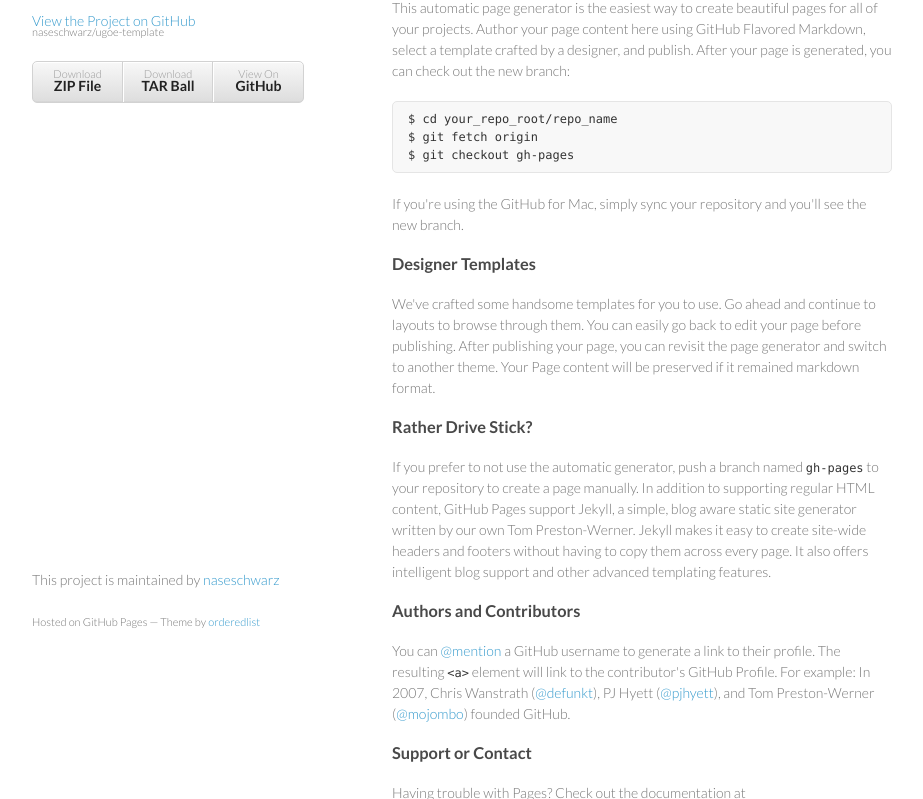
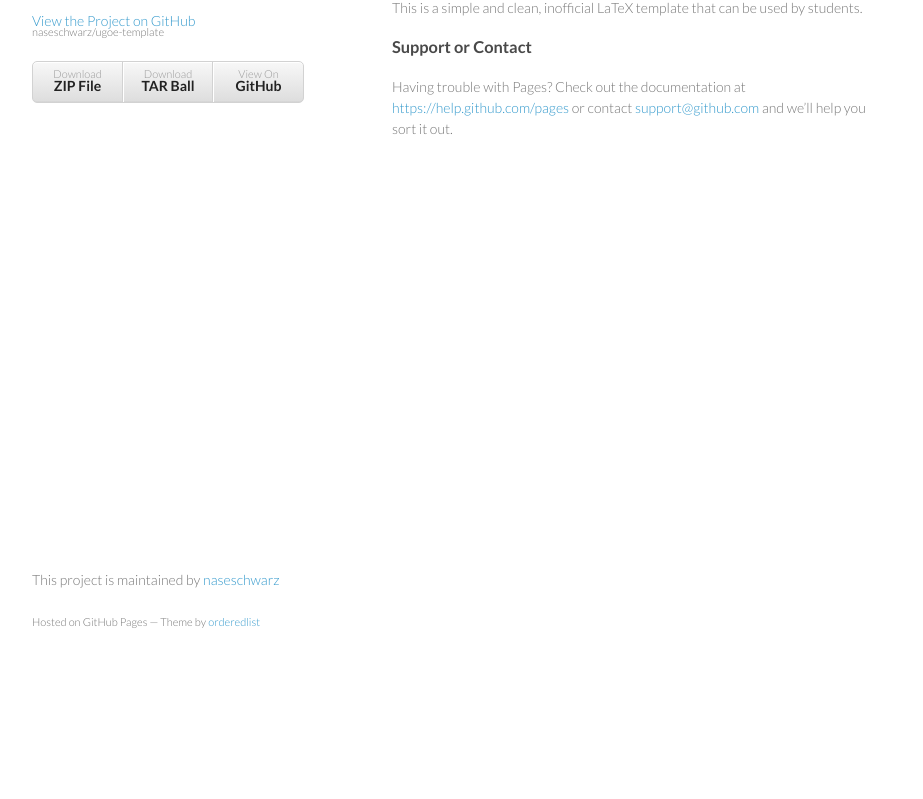
Before and after one commit to knutzk/ugoe-template, a plain HTML site: page index.html in a window 1280 px wide. Shown: the part 99-898 px from the top of the page, without its empty margins (178-1101 px from the left). After the commit the page ends 800 px from the top, so only its background shows below. Drawn offline with Linux system fonts and the light colour scheme.

```diff
--- a/index.html
+++ b/index.html
@@ -29,31 +29,9 @@
       </header>
       <section>
         <h3>
-<a id="welcome-to-github-pages" class="anchor" href="#welcome-to-github-pages" aria-hidden="true"><span class="octicon octicon-link"></span></a>Welcome to GitHub Pages.</h3>
+<a id="latex-template-for-georg-august-universität-göttingen-talks" class="anchor" href="#latex-template-for-georg-august-universit%C3%A4t-g%C3%B6ttingen-talks" aria-hidden="true"><span class="octicon octicon-link"></span></a>LaTeX template for Georg-August-Universität Göttingen talks</h3>
 
-<p>This automatic page generator is the easiest way to create beautiful pages for all of your projects. Author your page content here using GitHub Flavored Markdown, select a template crafted by a designer, and publish. After your page is generated, you can check out the new branch:</p>
-
-<pre><code>$ cd your_repo_root/repo_name
-$ git fetch origin
-$ git checkout gh-pages
-</code></pre>
-
-<p>If you're using the GitHub for Mac, simply sync your repository and you'll see the new branch.</p>
-
-<h3>
-<a id="designer-templates" class="anchor" href="#designer-templates" aria-hidden="true"><span class="octicon octicon-link"></span></a>Designer Templates</h3>
-
-<p>We've crafted some handsome templates for you to use. Go ahead and continue to layouts to browse through them. You can easily go back to edit your page before publishing. After publishing your page, you can revisit the page generator and switch to another theme. Your Page content will be preserved if it remained markdown format.</p>
-
-<h3>
-<a id="rather-drive-stick" class="anchor" href="#rather-drive-stick" aria-hidden="true"><span class="octicon octicon-link"></span></a>Rather Drive Stick?</h3>
-
-<p>If you prefer to not use the automatic generator, push a branch named <code>gh-pages</code> to your repository to create a page manually. In addition to supporting regular HTML content, GitHub Pages support Jekyll, a simple, blog aware static site generator written by our own Tom Preston-Werner. Jekyll makes it easy to create site-wide headers and footers without having to copy them across every page. It also offers intelligent blog support and other advanced templating features.</p>
-
-<h3>
-<a id="authors-and-contributors" class="anchor" href="#authors-and-contributors" aria-hidden="true"><span class="octicon octicon-link"></span></a>Authors and Contributors</h3>
-
-<p>You can <a href="https://github.com/blog/821" class="user-mention">@mention</a> a GitHub username to generate a link to their profile. The resulting <code>&lt;a&gt;</code> element will link to the contributor's GitHub Profile. For example: In 2007, Chris Wanstrath (<a href="https://github.com/defunkt" class="user-mention">@defunkt</a>), PJ Hyett (<a href="https://github.com/pjhyett" class="user-mention">@pjhyett</a>), and Tom Preston-Werner (<a href="https://github.com/mojombo" class="user-mention">@mojombo</a>) founded GitHub.</p>
+<p>This is a simple and clean, inofficial LaTeX template that can be used by students.</p>
 
 <h3>
 <a id="support-or-contact" class="anchor" href="#support-or-contact" aria-hidden="true"><span class="octicon octicon-link"></span></a>Support or Contact</h3>
```
Also changed, not shown: params.json (+1 -1 lines).
